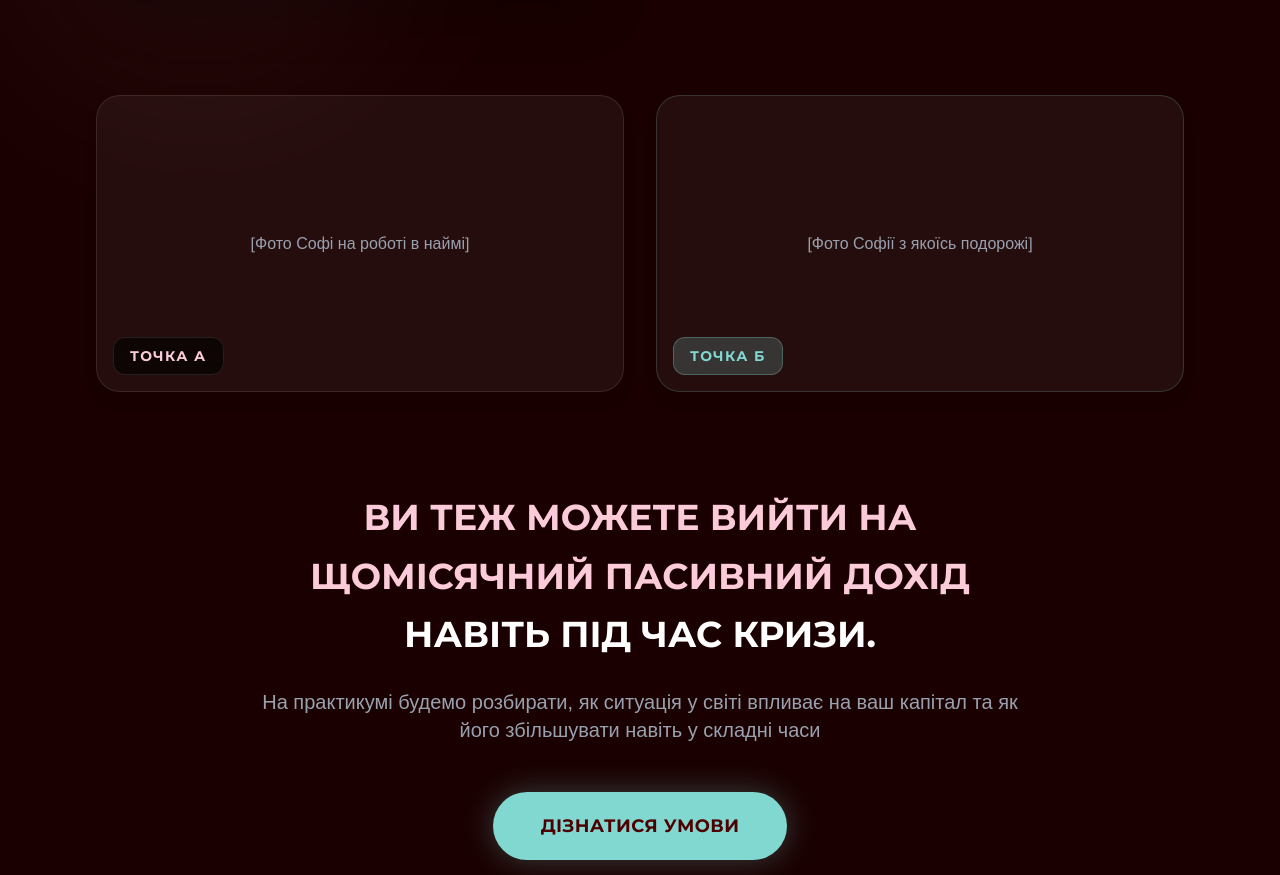
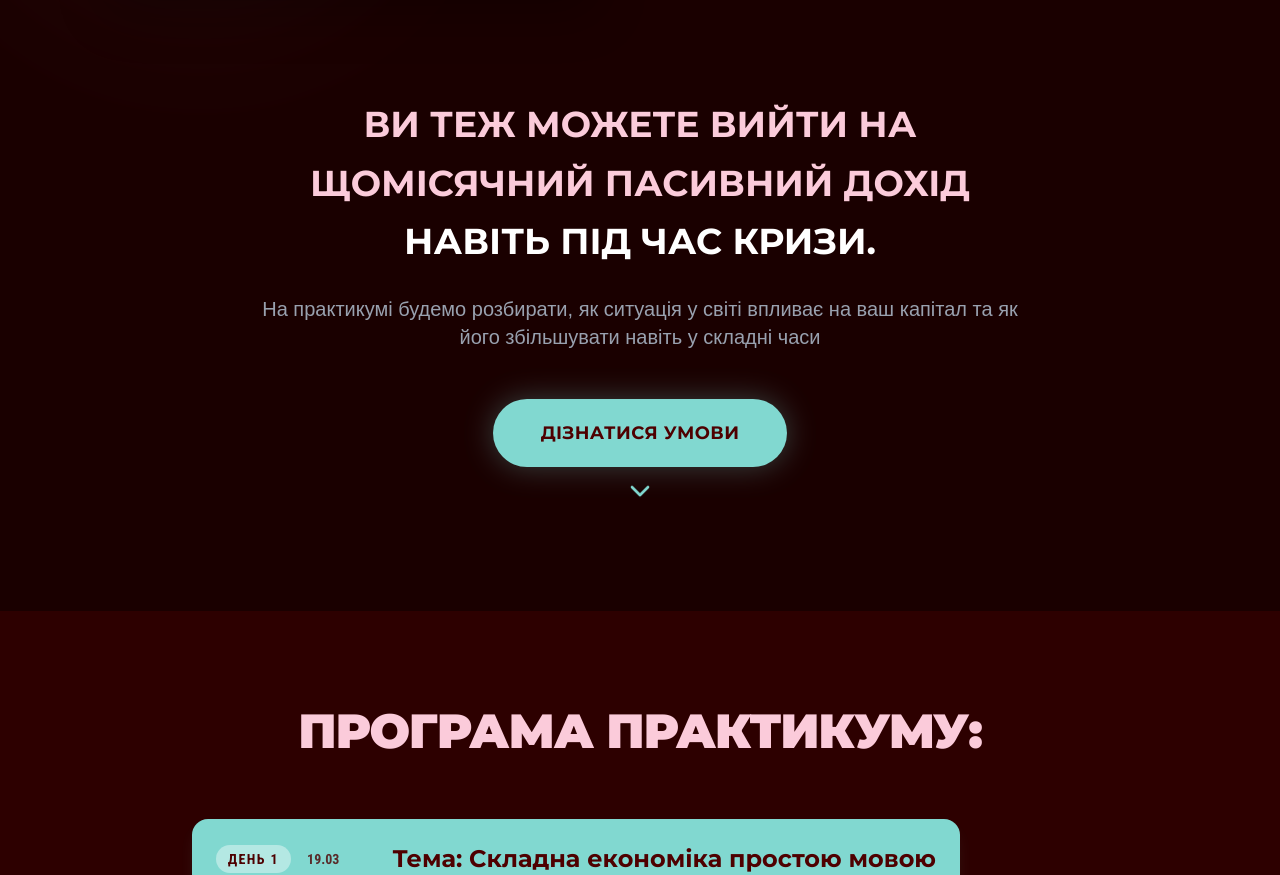
Before and after one commit to YuransiS/economica, a Next.js app: page / in a window 1280 px wide. Shown: the part 4798-5673 px from the top of the page. Built offline with nearby package versions, Linux system fonts and the light colour scheme.

Commit message:
Add Facebook Pixel, Telegram bot link, and remove A-B section

```diff
--- a/src/app/layout.tsx
+++ b/src/app/layout.tsx
@@ -40,7 +40,30 @@ export default function RootLayout({
   return (
     <html lang="uk" className="scroll-smooth">
       <head>
-        {/* Meta Pixel Code could go here later */}
+        <script
+          dangerouslySetInnerHTML={{
+            __html: `
+              !function(f,b,e,v,n,t,s)
+              {if(f.fbq)return;n=f.fbq=function(){n.callMethod?
+              n.callMethod.apply(n,arguments):n.queue.push(arguments)};
+              if(!f._fbq)f._fbq=n;n.push=n;n.loaded=!0;n.version='2.0';
+              n.queue=[];t=b.createElement(e);t.async=!0;
+              t.src=v;s=b.getElementsByTagName(e)[0];
+              s.parentNode.insertBefore(t,s)}(window, document,'script',
+              'https://connect.facebook.net/en_US/fbevents.js');
+              fbq('init', '1603339214309331');
+              fbq('track', 'PageView');
+            `,
+          }}
+        />
+        <noscript>
+          <img
+            height="1"
+            width="1"
+            style={{ display: 'none' }}
+            src="https://www.facebook.com/tr?id=1603339214309331&ev=PageView&noscript=1"
+          />
+        </noscript>
       </head>
       <body
         className={`${fontMontserrat.variable} ${fontArimo.variable} ${fontNarrow.variable} ${fontScript.variable} font-montserrat antialiased bg-[#1A0000] text-gray-100 min-h-screen flex flex-col overflow-x-hidden`}
--- a/src/app/thank-you/[orderId]/page.tsx
+++ b/src/app/thank-you/[orderId]/page.tsx
@@ -37,8 +37,14 @@ export default function ThankYouPage({ params }: { params: { orderId: string } }
         </div>
 
         <Link
+          href="https://t.me/Minikurspracticum_bot?start=69b1774f3d25c210e50895a6"
+          className="mt-8 inline-block rounded-full bg-[#81D8D0] px-12 py-5 text-lg font-bold uppercase tracking-wider text-[#4E0000] transition-transform hover:scale-105 shadow-[0_0_30px_rgba(129,216,208,0.3)] w-full"
+        >
+          Перейти до чат-бота
+        </Link>
+        <Link
           href="/"
-          className="mt-8 inline-block rounded-xl bg-[#4E0000] px-8 py-4 px-full font-bold uppercase tracking-wider text-white transition-transform hover:scale-105"
+          className="mt-6 inline-block text-gray-400 hover:text-gray-600 transition-colors font-medium border-b border-gray-200 hover:border-gray-400"
         >
           Повернутися на головну
         </Link>
--- a/src/components/AboutAuthorSection.tsx
+++ b/src/components/AboutAuthorSection.tsx
@@ -38,36 +38,7 @@ export default function AboutAuthorSection({ onOpenLeadAction }: { onOpenLeadAct
           </motion.div>
         </div>
 
-        <div className="grid grid-cols-1 md:grid-cols-2 gap-8 mb-24">
-          <motion.div
-            initial={{ opacity: 0, y: 20 }}
-            whileInView={{ opacity: 1, y: 0 }}
-            viewport={{ once: true }}
-            className="group relative overflow-hidden rounded-3xl bg-white/5 border border-white/10 aspect-video shadow-lg"
-          >
-             <div className="absolute inset-0 flex items-center justify-center text-gray-400 font-arimo p-4 text-center">
-                [Фото Софі на роботі в наймі]
-              </div>
-              <div className="absolute bottom-4 left-4 bg-black/60 backdrop-blur-md border border-white/10 px-4 py-2 rounded-xl font-bold uppercase text-sm tracking-widest text-[#FBCBDA]">
-                Точка А
-              </div>
-          </motion.div>
 
-          <motion.div
-            initial={{ opacity: 0, y: 20 }}
-            whileInView={{ opacity: 1, y: 0 }}
-            viewport={{ once: true }}
-            transition={{ delay: 0.2 }}
-            className="group relative overflow-hidden rounded-3xl bg-white/5 border border-[#81D8D0]/20 aspect-video shadow-lg"
-          >
-             <div className="absolute inset-0 flex items-center justify-center text-gray-400 font-arimo p-4 text-center">
-                [Фото Софії з якоїсь подорожі]
-              </div>
-              <div className="absolute bottom-4 left-4 bg-[#81D8D0]/20 backdrop-blur-md border border-[#81D8D0]/30 px-4 py-2 rounded-xl font-bold uppercase text-sm tracking-widest text-[#81D8D0]">
-                Точка Б
-              </div>
-          </motion.div>
-        </div>
 
         <motion.div
           initial={{ opacity: 0, y: 20 }}
```
